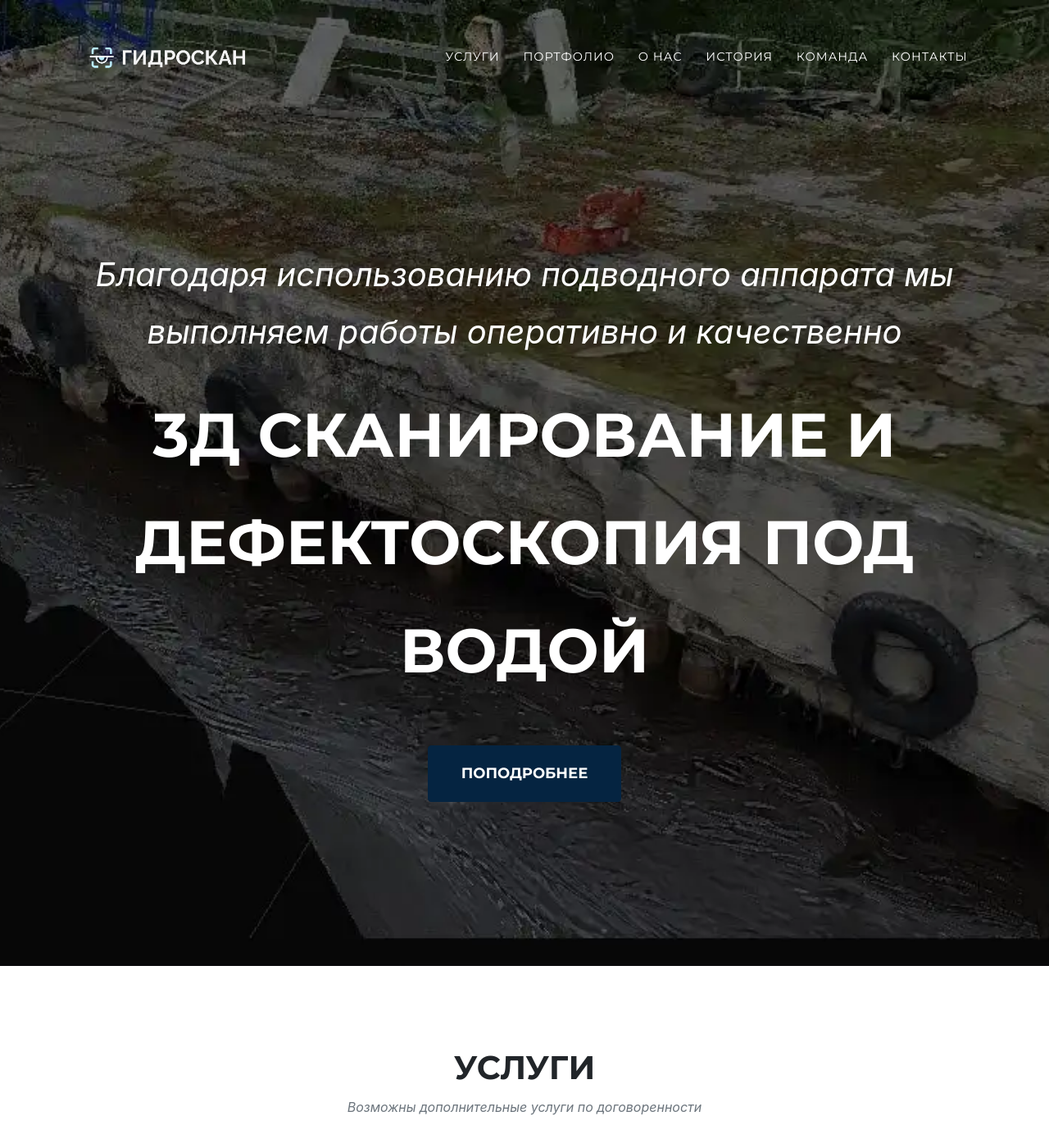
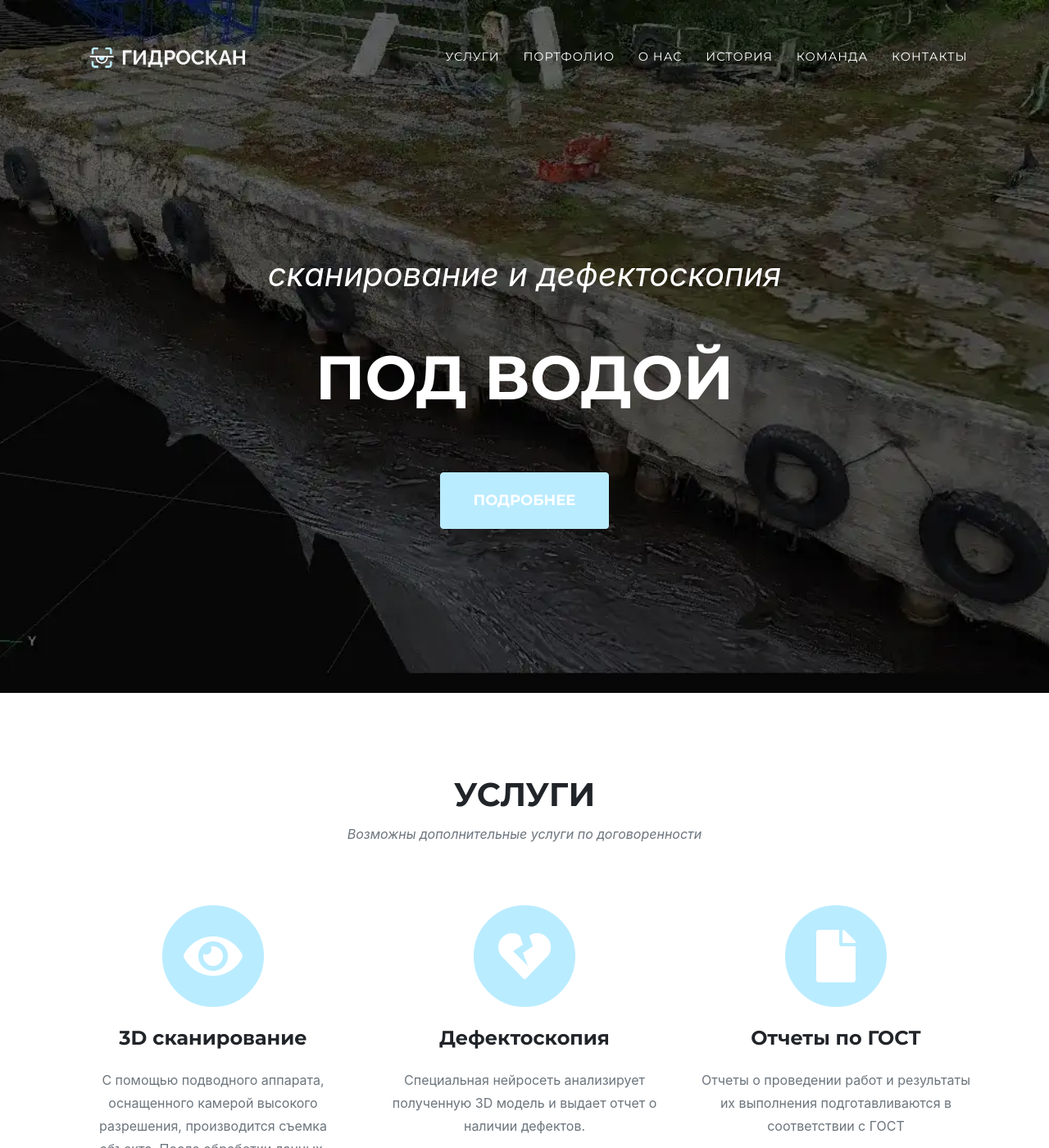
Before and after one commit to HydroScan-rov/hydroscan.ru, a Jekyll site: the page built from index.md, in a window 1280 px wide and 1400 px high. Shown: the whole window at 82% size. Built offline with Jekyll 4.4.1, drawn with Linux system fonts in a browser that asks for light colours; some web fonts are replaced.

Commit message:
update site

```diff
--- a/_data/sitetext.yml
+++ b/_data/sitetext.yml
@@ -11,9 +11,9 @@
 # -------
 ru: &DEFAULT_RU
   header:
-    title: Благодаря использованию подводного аппарата мы выполняем работы оперативно и качественно
-    text: 3Д СКАНИРОВАНИЕ И ДЕФЕКТОСКОПИЯ ПОД ВОДОЙ
-    button: Поподробнее
+    title: сканирование и дефектоскопия
+    text: ПОД ВОДОЙ
+    button: Подробнее
     buttonlink: "#services"
 
   services:
@@ -58,7 +58,7 @@ ru: &DEFAULT_RU
       - title: "Создание ООО 'Гидроскан'"
         year: "2023"
         desc: "Зимой 2023 года мы создали ООО 'Гидроскан'."
-        image: assets/img/logo.png
+        image: assets/img/icon.webp
         alt: ООО 'Гидроскан'
     end: "Готовимся к выполнению первых заказов"
 
--- a/_data/style.yml
+++ b/_data/style.yml
@@ -1,5 +1,5 @@
 #Color Customization
-highlight: "#052441"
+highlight: "#baecff"
 white: "#F4F4F4"
 black: "#000"
 
--- a/_includes/head.html
+++ b/_includes/head.html
@@ -19,6 +19,7 @@
   <meta name="description" content="{{ site.description }}">
   <meta name="author" content="{{ site.author }}">
   <link rel="canonical" href="{{ page.url | replace:'index.html','' | prepend: site.baseurl | prepend: site.url }}">
+  <link rel="icon" href="assets/img/favicon.ico">
 
   <title>{% if page.title %}{{ page.title | append: " | " | append: site.title }}{% else %}{{ site.title }}{% endif %}</title>
 
--- a/_includes/team.html
+++ b/_includes/team.html
@@ -10,7 +10,7 @@
   </div>
   <div class="row d-flex justify-content-center">
   {% for person in site.data.sitetext[site.locale].team.people %}
-	<div class="col-sm-4">
+	<div class="col-sm-3">
 	  <div class="team-member">
 		<img class="mx-auto rounded-circle" src="{{ person.image }}" alt="">
 		<h4>{{ person.name }}</h4>
```
Also changed, not shown: assets/img/favicon.ico (added), assets/img/icon.webp (added), assets/img/timeline/vehicle.webp (deleted).
